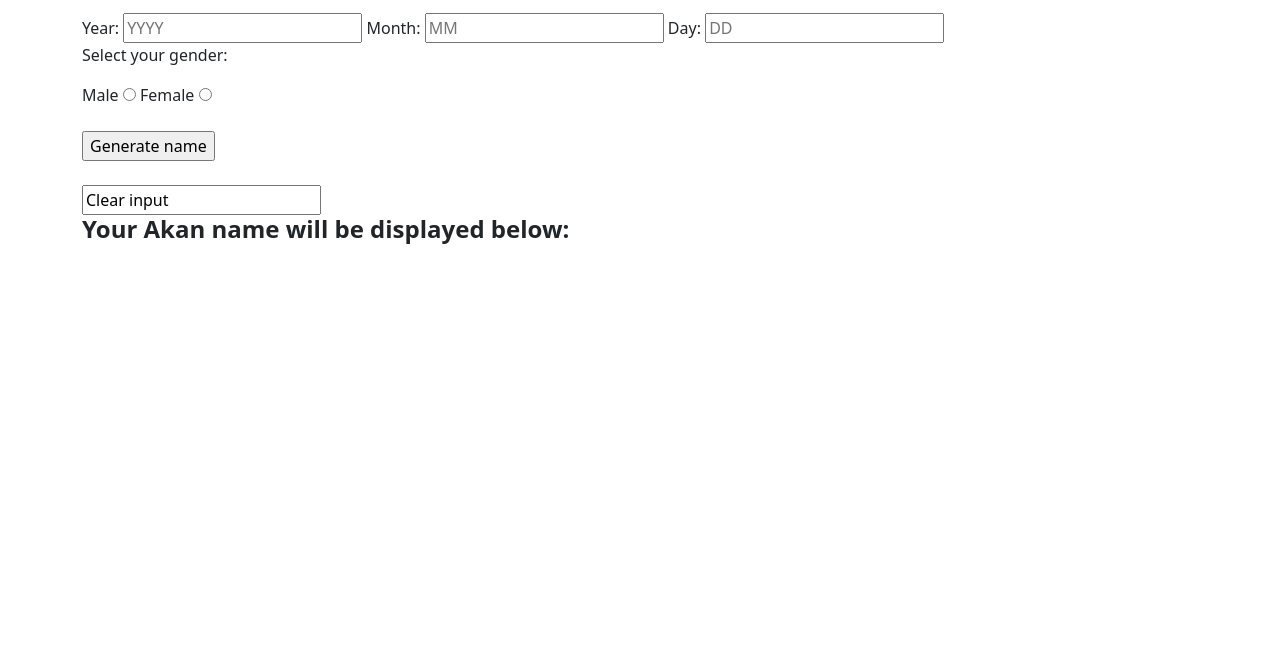
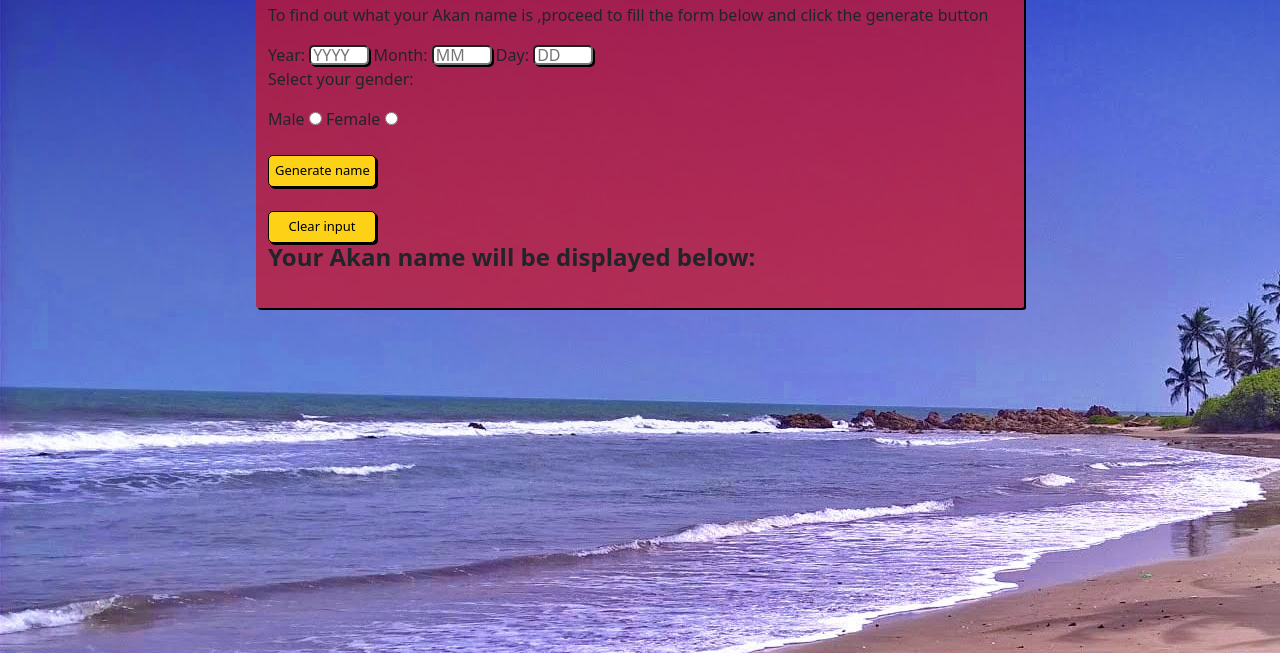
Before and after one commit to Brillianne/Akan-Name-Generator, a plain HTML site: page index.html in a window 1280 px wide. Shown: the part 147-800 px from the top of the page. Drawn offline with nearby package versions, Linux system fonts and the light colour scheme.

Commit message:
fix error on clearInput

```diff
--- a/index.html
+++ b/index.html
@@ -1,26 +1,31 @@
 <!DOCTYPE html>
 <!DOCTYPE html>
 <html lang="en">
+
 <head>
     <title> Week-2 IP </title>
     <!-- CSS only -->
-<link href="https://cdn.jsdelivr.net/npm/bootstrap@5.2.2/dist/css/bootstrap.min.css" rel="stylesheet" integrity="sha384-Zenh87qX5JnK2Jl0vWa8Ck2rdkQ2Bzep5IDxbcnCeuOxjzrPF/et3URy9Bv1WTRi" crossorigin="anonymous">
+    <link rel="stylesheet" href="style.css" media="all">
+    <link href="https://cdn.jsdelivr.net/npm/bootstrap@5.2.2/dist/css/bootstrap.min.css" rel="stylesheet"
+        integrity="sha384-Zenh87qX5JnK2Jl0vWa8Ck2rdkQ2Bzep5IDxbcnCeuOxjzrPF/et3URy9Bv1WTRi" crossorigin="anonymous">
 </head>
+
 <body>
     <div class="content">
         <div class="container">
             <h1>The Akan name generator</h1>
-        <p>Hello There!This is a web application that takes a user's birthday and calculates the day of the week they were born and then depending on their gender outputs their Akan Name</p>
+            <p>Hello There!This is a web application that takes a user's birthday and calculates the day of the week
+                they were born and then depending on their gender outputs their Akan Name</p>
             <p>To find out what your Akan name is ,proceed to fill the form below and click the generate button </p>
             <form class="myform" onsubmit="return getAkanName ()">
                 <label for="year-of-birth">Year:
-            <input id ="year-input" type= "number" name="year-of birth" placeholder="YYYY" value=""required>
+                    <input id="year-input" type="number" name="year-of birth" placeholder="YYYY" value="" required>
                 </label>
                 <label for="month-of-birth">Month:
-            <input id ="month-input" type= "number" name="month-of birth" placeholder="MM" value=""required>
+                    <input id="month-input" type="number" name="month-of birth" placeholder="MM" value="" required>
                 </label>
                 <label for="year-of-birth">Day:
-            <input id ="day-input" type= "number" name="day-of birth" placeholder="DD" value=""required>
+                    <input id="day-input" type="number" name="day-of birth" placeholder="DD" value="" required>
                 </label>
                 <br>
                 <label for="gender">
@@ -37,7 +42,7 @@
                 <br><br>
             </form>
             <form onsubmit="return clearInput()">
-        <input class="clear" type="submit " value="Clear input">
+                <input class="clear" type="submit" value="Clear input">
             </form>
             <h4 id="display-name"><strong>Your Akan name will be displayed below:</strong></h4>
             <p id="result"></p>
@@ -45,4 +50,5 @@
     </div>
     <script src="main.js"></script>
 </body>
+
 </html>
```
Lines whose indentation alone changed are shown as unchanged.
